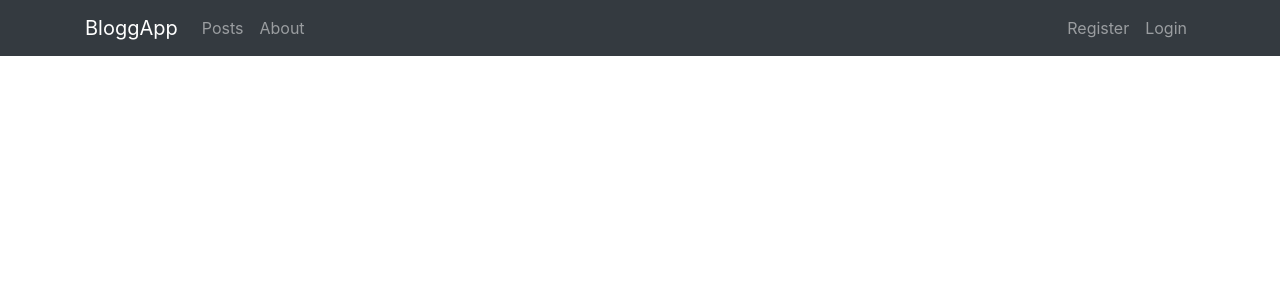
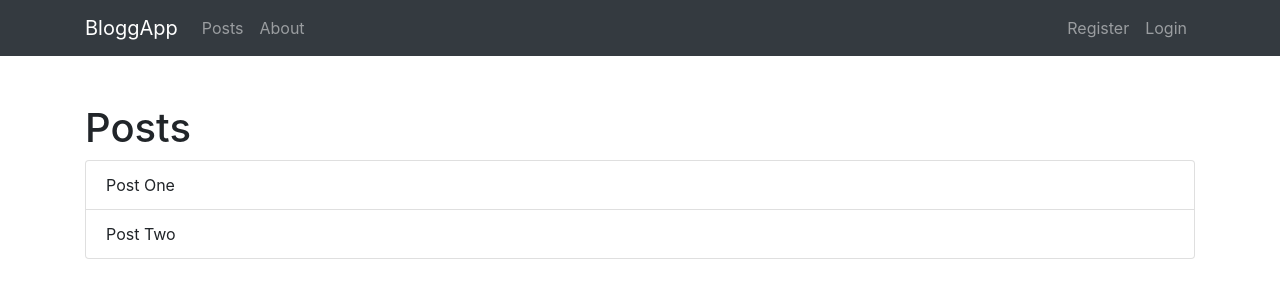
Before and after one commit to FedericoChiavassa/Blog-App-MERN, a React (Create React App) app in the folder client/: page /posts in a window 1280 px wide. Shown: the top 300 px of the page. Built offline with nearby package versions, Linux system fonts and the light colour scheme.

Commit message:
React Router Setup

```diff
--- a/client/package.json
+++ b/client/package.json
@@ -7,6 +7,7 @@
     "bootstrap": "^4.3.1",
     "react": "^16.8.5",
     "react-dom": "^16.8.5",
+    "react-router-dom": "^5.0.0",
     "react-scripts": "2.1.8",
     "reactstrap": "^7.1.0"
   },
--- a/client/src/App.js
+++ b/client/src/App.js
@@ -1,5 +1,11 @@
 import React, { Component } from 'react';
 import AppNavbar from './components/AppNavbar';
+
+import { BrowserRouter as Router, Route } from 'react-router-dom';
+import HomePage from './components/pages/HomePage';
+import PostsPage from './components/pages/PostsPage';
+import AboutPage from './components/pages/AboutPage';
+
 
 import 'bootstrap/dist/css/bootstrap.min.css';
 import './App.css';
@@ -7,9 +13,14 @@ import './App.css';
 class App extends Component {
   render() {
     return (
-      <div className="App">
-        <AppNavbar />
-      </div>
+        <Router>
+            <div className="App">
+                <AppNavbar />
+                <Route exact path='/' component={HomePage} />
+                <Route path='/posts' component={PostsPage} />
+                <Route path='/about' component={AboutPage} />
+            </div>
+        </Router>
     );
   }
 }
--- a/client/src/components/AppNavbar.js
+++ b/client/src/components/AppNavbar.js
@@ -1,4 +1,4 @@
-import React, { Component, Fragment } from 'react';
+import React, { Component } from 'react';
 import {
     Collapse,
     Navbar,
@@ -31,10 +31,10 @@ class AppNavbar extends Component {
                         <Collapse isOpen={this.state.isOpen} navbar>
                             <Nav className="mr-auto" navbar>
                                 <NavItem>
-                                    <NavLink href="#">Posts</NavLink>
+                                    <NavLink href="/posts">Posts</NavLink>
                                 </NavItem>
                                 <NavItem>
-                                    <NavLink href="#">About</NavLink>
+                                    <NavLink href="/about">About</NavLink>
                                 </NavItem>
                             </Nav>
                             <Nav className="ml-auto" navbar>
--- /dev/null
+++ b/client/src/components/Posts.js
@@ -0,0 +1,16 @@
+import React, { Component } from 'react';
+import { ListGroup, ListGroupItem } from 'reactstrap';
+
+class Posts extends Component {
+    render() {
+        return(
+            <ListGroup>
+                <ListGroupItem>Post One</ListGroupItem>
+                <ListGroupItem>Post Two</ListGroupItem>
+            </ListGroup>
+        )
+    }
+}
+
+
+export default Posts;
--- /dev/null
+++ b/client/src/components/pages/AboutPage.js
@@ -0,0 +1,11 @@
+import React from 'react';
+import { Container } from 'reactstrap';
+
+export default function AboutPage() {
+  return (
+    <Container>
+      <h1>About</h1>
+      <p>This is the About Page of BlogApp v1.0.0.</p>
+    </Container>
+  );
+}
--- /dev/null
+++ b/client/src/components/pages/HomePage.js
@@ -0,0 +1,11 @@
+import React from 'react';
+import { Container } from 'reactstrap';
+
+export default function HomePage() {
+  return (
+    <Container>
+      <h1>Introduction</h1>
+      <p>This is the introduction for BlogApp v1.0.0. Lorem ipsum dolor sit amet consectetur adipisicing elit. Excepturi ducimus aperiam dolores illo architecto! Culpa neque natus at non tenetur quam voluptate earum saepe quidem porro corporis molestiae, eveniet beatae.</p>
+    </Container>
+  );
+}
--- /dev/null
+++ b/client/src/components/pages/PostsPage.js
@@ -0,0 +1,12 @@
+import React from 'react';
+import { Container } from 'reactstrap';
+import Posts from '../Posts';
+
+export default function PostsPage() {
+  return (
+        <Container>
+            <h1>Posts</h1>
+            <Posts />
+        </Container>
+  );
+}
```
Also changed, not shown: 1 other file (tests, documents, lock files or other folders).
